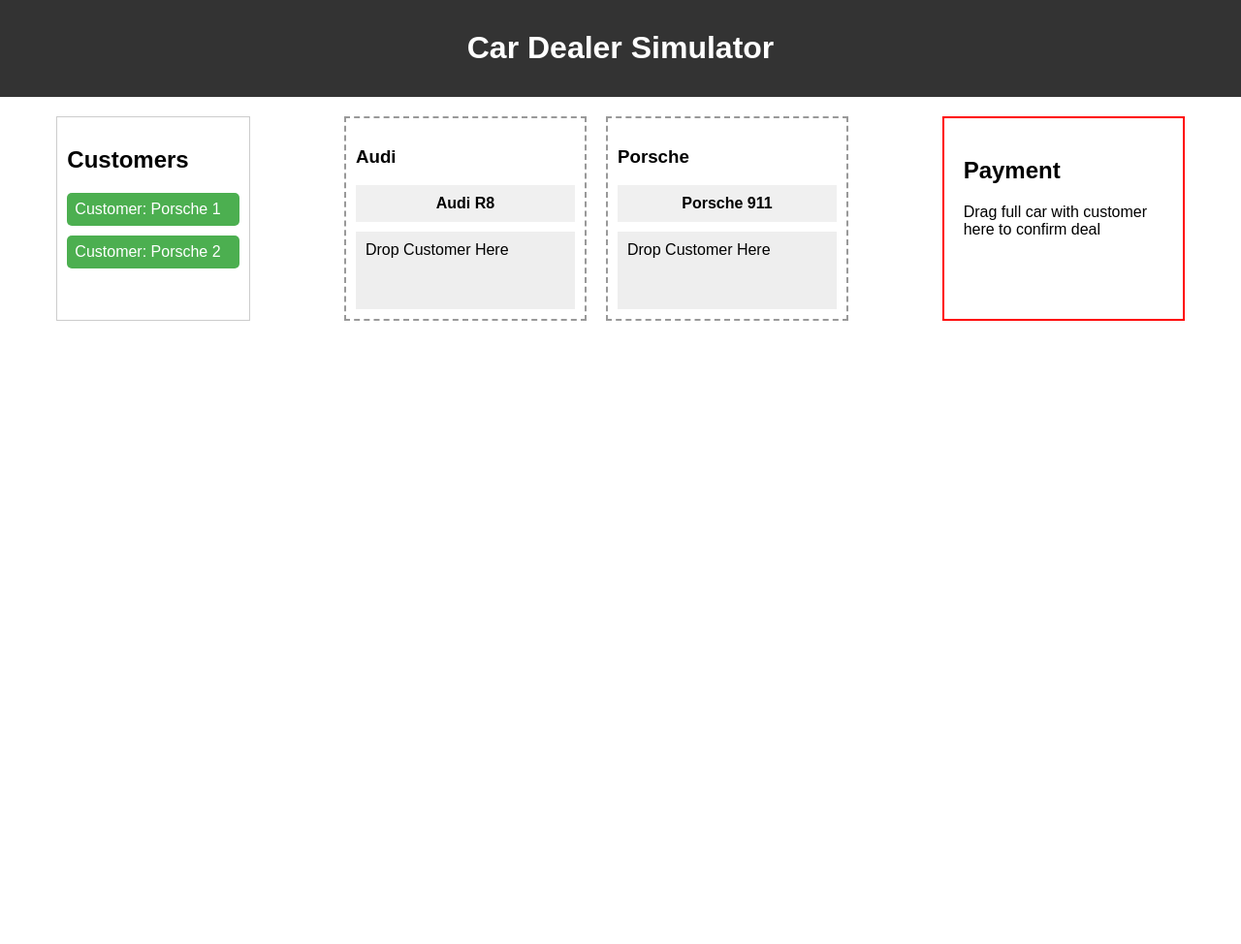
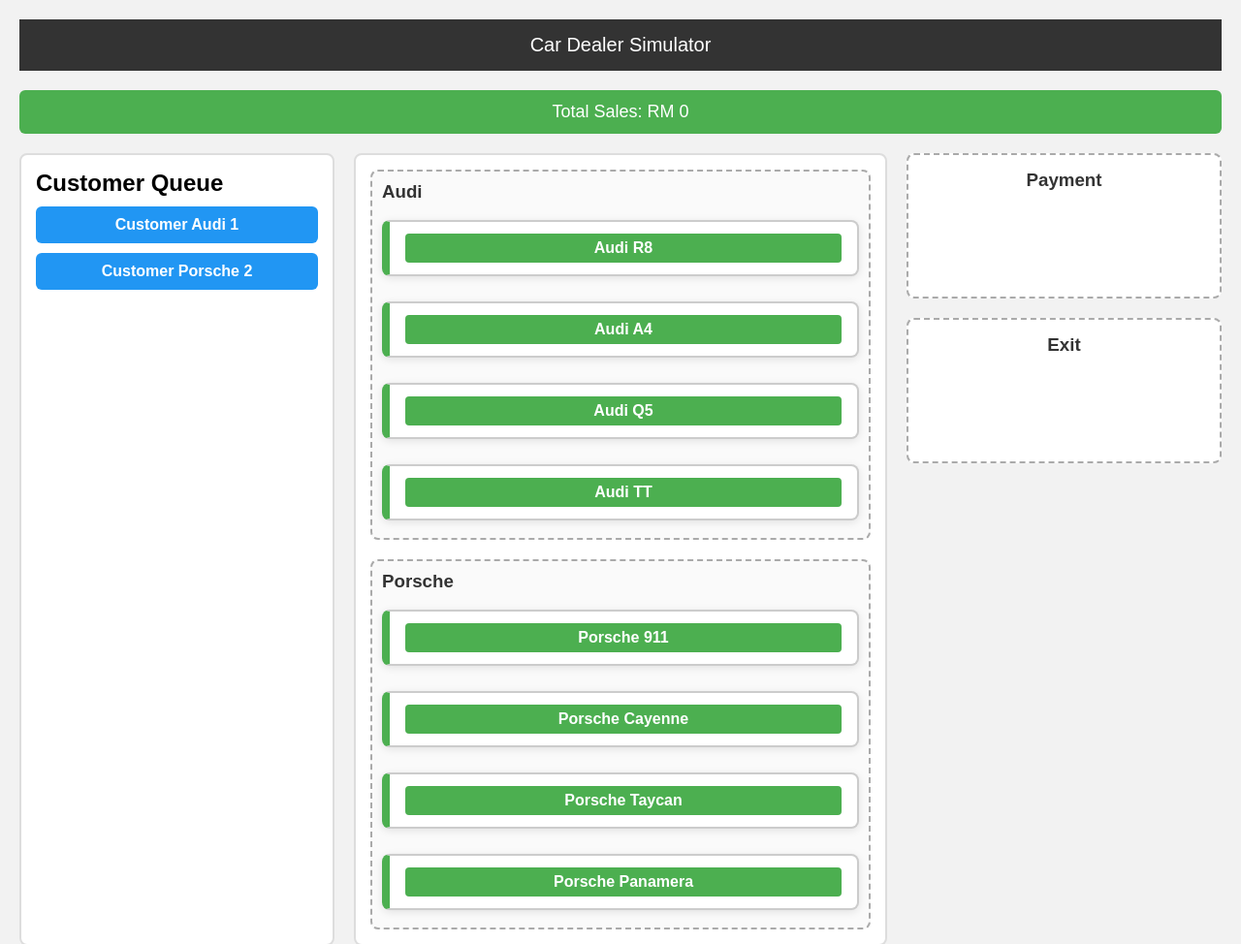
Before and after one commit to Cloudyky/drag-n-drop, a plain HTML site: page index.html in a window 1280 px wide. Shown: the top 974 px of the page at 97% size. Before the commit the page ends 800 px from the top, so only its background shows below. Drawn offline with nearby package versions, Linux system fonts and the light colour scheme.

Commit message:
update new car management

```diff
--- a/index.html
+++ b/index.html
@@ -1,39 +1,43 @@
 <!DOCTYPE html>
 <html lang="en">
 <head>
-  <meta charset="UTF-8">
-  <title>Car Dealer Drag & Drop</title>
-  <link rel="stylesheet" href="style.css">
+  <meta charset="UTF-8" />
+  <meta name="viewport" content="width=device-width, initial-scale=1.0"/>
+  <title>Car Dealer Simulator</title>
+  <link rel="stylesheet" href="style.css" />
   <script src="https://code.jquery.com/jquery-3.6.0.min.js"></script>
-  <script src="script.js" defer></script>
 </head>
 <body>
-  <div class="navbar">
-    <h1>Car Dealer Simulator</h1>
-  </div>
+  <div class="navbar">Car Dealer Simulator</div>
+  <div id="sales-bar">Total Sales: RM <span id="sales-amount">0</span></div>
 
   <div class="container">
-    <div class="left">
-      <h2>Customers</h2>
+    <div class="queue-area">
+      <h2>Customer Queue</h2>
+      <div id="customer-queue"></div>
     </div>
 
-    <div class="brands">
-      <div class="brand-drop" data-brand="audi">
+    <div class="brand-area">
+      <div class="brand-slot" id="audi-slot">
         <h3>Audi</h3>
-        <div class="car">Audi R8</div>
-        <div class="customer-drop" data-brand="audi">Drop Customer Here</div>
+        <div class="customer-slot" id="audi-cars"></div>
       </div>
-      <div class="brand-drop" data-brand="porsche">
+      <div class="brand-slot" id="porsche-slot">
         <h3>Porsche</h3>
-        <div class="car">Porsche 911</div>
-        <div class="customer-drop" data-brand="porsche">Drop Customer Here</div>
+        <div class="customer-slot" id="porsche-cars"></div>
       </div>
     </div>
 
-    <div class="payment-drop">
-      <h2>Payment</h2>
-      <p>Drag full car with customer here to confirm deal</p>
+    <div class="payment-exit-area">
+      <div class="payment-area" id="payment-area">
+        <h3>Payment</h3>
+      </div>
+      <div class="exit-area" id="exit-area">
+        <h3>Exit</h3>
+      </div>
     </div>
   </div>
+
+  <script src="script.js"></script>
 </body>
 </html>
--- a/script.js
+++ b/script.js
@@ -1,78 +1,113 @@
 $(document).ready(function () {
-    let customerCount = 0;
-    const maxCustomers = 10;
-    const customerBrands = ["Porsche", "Audi"];
+  let customerCount = 1;
+  let totalSales = 0;
+  const carPrice = 100000;
 
-    function generateCustomer(n) {
-        const brand = customerBrands[Math.floor(Math.random() * customerBrands.length)];
-        const customer = $("<div>")
-            .addClass("draggable customer")
-            .attr("id", "cust" + n)
-            .attr("draggable", "true")
-            .attr("data-brand", brand.toLowerCase())
-            .text("Customer: " + brand + " " + n);
-        $(".left").append(customer);
+  const audiModels = ["Audi R8", "Audi A4", "Audi Q5", "Audi TT"];
+  const porscheModels = ["Porsche 911", "Porsche Cayenne", "Porsche Taycan", "Porsche Panamera"];
+
+  // Generate cars
+  function generateCars(models, brand) {
+    models.forEach(model => {
+      const carDiv = $('<div>')
+        .addClass('car-with-customer')
+        .attr('draggable', 'true')
+        .attr('data-brand', brand)
+        .attr('data-model', model)
+        .html(`<div class="car">${model}</div>`);
+      $(`#${brand.toLowerCase()}-cars`).append(carDiv);
+    });
   }
 
-    const interval = setInterval(() => {
-        if ($(".left .customer").length < maxCustomers) {
+  generateCars(audiModels, 'Audi');
+  generateCars(porscheModels, 'Porsche');
+
+  // Generate customers every 2s until 10
+  const customerInterval = setInterval(() => {
+    if ($('#customer-queue .customer').length < 10) {
+      const brand = Math.random() < 0.5 ? 'Audi' : 'Porsche';
+      const cust = $('<div>')
+        .addClass('customer')
+        .attr('draggable', 'true')
+        .attr('id', 'cust' + customerCount)
+        .text(`Customer ${brand} ${customerCount}`);
+      $('#customer-queue').append(cust);
       customerCount++;
-        generateCustomer(customerCount);
     }
-        if (customerCount >= maxCustomers) clearInterval(interval);
   }, 2000);
 
-    // Dragging customer only
-    $(document).on("dragstart", ".customer", function (e) {
-        const id = $(this).attr("id");
-        e.originalEvent.dataTransfer.setData("text/plain", id);
-        console.log("Dragging customer:", id);
+  // Drag start
+  $(document).on('dragstart', '.customer, .car-with-customer', function (e) {
+    e.originalEvent.dataTransfer.setData("text/plain", $(this).attr('id') || $(this).data('model'));
+    e.originalEvent.dataTransfer.setData("type", $(this).hasClass('customer') ? 'customer' : 'car');
+    $(this).addClass("dragging");
   });
 
-    // Drop customer to correct brand section
-    $(".customer-drop").on("dragover", function (e) {
+  // Allow drop
+  $('.customer-slot, #payment-area, #exit-area').on('dragover', function (e) {
     e.preventDefault();
   });
 
-    $(".customer-drop").on("drop", function (e) {
+  // Drop customer into car
+//   $('.customer-slot').on('drop', function (e) {
+//     e.preventDefault();
+//     const dragType = e.originalEvent.dataTransfer.getData("type");
+//     const id = e.originalEvent.dataTransfer.getData("text/plain");
+//     if (dragType === 'customer') {
+//       const cust = $('#' + id);
+//       const targetCar = $(this).find('.car-with-customer:not(:has(.customer))').first();
+//       if (targetCar.length) {
+//         targetCar.append(cust);
+//       }
+//     }
+//   });
+
+    // Drop customer directly into specific car
+    $(document).on('dragover', '.car-with-customer', function (e) {
     e.preventDefault();
-        const customerId = e.originalEvent.dataTransfer.getData("text/plain");
-        const $customer = $("#" + customerId);
+    });
 
-        const brand = $(this).data("brand");
-        if ($customer.data("brand") === brand) {
-        const customerBox = $("<div>")
-            .addClass("customer-box")
-            .attr("draggable", "true")
-            .attr("id", "pair" + customerId)
-            .text("🚗 " + brand.toUpperCase() + " + " + $customer.text());
+    $(document).on('drop', '.car-with-customer', function (e) {
+    e.preventDefault();
+    const dragType = e.originalEvent.dataTransfer.getData("type");
+    const id = e.originalEvent.dataTransfer.getData("text/plain");
 
-        $(this).closest(".brand-drop").append(customerBox);
-        $customer.remove();
-
-        // Topup customer
-        if ($(".left .customer").length < maxCustomers) {
-            customerCount++;
-            generateCustomer(customerCount);
+    if (dragType === 'customer') {
+        const cust = $('#' + id);
+        // Check kalau kereta belum ada customer
+        if ($(this).find('.customer').length === 0) {
+        $(this).append(cust);
         }
-        } else {
-            alert("Customer only wants a " + $customer.data("brand"));
     }
     });
 
-    // Drag full car+customer box to payment
-    $(document).on("dragstart", ".customer-box", function (e) {
-        e.originalEvent.dataTransfer.setData("text/plain", $(this).attr("id"));
+  // Drop to payment
+  $('#payment-area').on('drop', function (e) {
+    e.preventDefault();
+    const dragType = e.originalEvent.dataTransfer.getData("type");
+    const id = e.originalEvent.dataTransfer.getData("text/plain");
+    if (dragType === 'car') {
+      const carDiv = $(`[data-model="${id}"]`);
+      if (carDiv.find('.customer').length) {
+        totalSales += carPrice;
+        $('#sales-amount').text(totalSales.toLocaleString());
+        carDiv.remove();
+      }
+    }
   });
 
-    $(".payment-drop").on("dragover", function (e) {
+  // Drop to exit
+  $('#exit-area').on('drop', function (e) {
     e.preventDefault();
-    });
-
-    $(".payment-drop").on("drop", function (e) {
-        e.preventDefault();
-        const boxId = e.originalEvent.dataTransfer.getData("text/plain");
-        const $box = $("#" + boxId);
-        $(".payment-drop").append($box);
+    const dragType = e.originalEvent.dataTransfer.getData("type");
+    const id = e.originalEvent.dataTransfer.getData("text/plain");
+    if (dragType === 'customer') {
+      $('#' + id).remove();
+    } else if (dragType === 'car') {
+      const carDiv = $(`[data-model="${id}"]`);
+      if (carDiv.find('.customer').length) {
+        carDiv.find('.customer').remove();
+      }
+    }
   });
 });
--- a/style.css
+++ b/style.css
@@ -1,85 +1,144 @@
 * {
+  margin: 0;
+  padding: 0;
   box-sizing: border-box;
   font-family: Arial, sans-serif;
 }
 
-::-webkit-scrollbar{
-    display: none;
-}
-
 body {
-  margin: 0;
-  padding: 0;
+  background-color: #f2f2f2;
+  padding: 20px;
 }
 
 .navbar {
-  background: #333;
+  background-color: #333;
   color: white;
-  padding: 10px;
+  padding: 15px;
   text-align: center;
+  font-size: 20px;
+  margin-bottom: 20px;
+}
+
+#sales-bar {
+  background-color: #4caf50;
+  color: white;
+  padding: 12px;
+  font-size: 18px;
+  text-align: center;
+  border-radius: 6px;
+  margin-bottom: 20px;
 }
 
 .container {
   display: flex;
-  justify-content: space-around;
-  padding: 20px;
   gap: 20px;
   flex-wrap: wrap;
+  justify-content: space-between;
 }
 
-.left {
-  width: 200px;
-  border: 1px solid #ccc;
-  padding: 10px;
+.queue-area {
+  flex: 1 1 200px;
+  background-color: #fff;
+  border: 2px solid #ddd;
+  border-radius: 8px;
+  padding: 15px;
+  min-height: 200px;
 }
 
-.draggable {
-  background: #4CAF50;
-  color: white;
-  padding: 8px;
-  margin: 10px 0;
-  cursor: grab;
-  border-radius: 5px;
+.queue-area h2 {
+  margin-bottom: 10px;
 }
 
-.brands {
+.customer {
+  background-color: #2196f3;
+  color: white;
+  padding: 10px;
+  border-radius: 6px;
+  margin-bottom: 10px;
+  cursor: grab;
+  font-weight: bold;
+  text-align: center;
+}
+
+.brand-area {
+  flex: 2 1 300px;
+  background-color: #fff;
+  border: 2px solid #ddd;
+  border-radius: 8px;
+  padding: 15px;
   display: flex;
+  flex-direction: column;
   gap: 20px;
 }
 
-.brand-drop {
-  width: 250px;
-  border: 2px dashed #999;
+.brand-slot {
+  border: 2px dashed #aaa;
+  border-radius: 8px;
   padding: 10px;
-  min-height: 200px;
+  min-height: 150px;
+  background-color: #fafafa;
+}
+
+.brand-slot h3 {
+  margin-bottom: 10px;
+  color: #333;
+}
+
+.car-with-customer {
+  background: #ffffff;
+  border: 2px solid #ccc;
+  border-left: 8px solid #4caf50;
+  border-radius: 8px;
+  padding: 12px 16px;
+  display: flex;
+  flex-direction: column;
+  gap: 6px;
+  margin: 8px 0;
+  cursor: grab;
+  box-shadow: 0 2px 8px rgba(0, 0, 0, 0.1);
 }
 
 .car {
-  background: #f0f0f0;
-  padding: 10px;
-  margin-bottom: 10px;
+  background-color: #4caf50;
+  color: white;
+  padding: 6px 10px;
+  border-radius: 4px;
+  font-weight: bold;
   text-align: center;
-  font-weight: bold;
 }
 
-.customer-drop {
-  min-height: 80px;
-  background: #eee;
-  padding: 10px;
-  margin-top: 10px;
+.customer-slot {
+  display: flex;
+  flex-direction: column;
+  gap: 10px;
+  min-height: 50px;
 }
 
-.customer-box {
-  margin-top: 10px;
-  padding: 5px;
-  background-color: #2196F3;
-  color: white;
-  border-radius: 5px;
+.payment-exit-area {
+  flex: 1 1 200px;
+  display: flex;
+  flex-direction: column;
+  gap: 20px;
 }
 
-.payment-drop {
-  border: 2px solid red;
-  padding: 20px;
-  width: 250px;
+.payment-area,
+.exit-area {
+  background-color: #fff;
+  border: 2px dashed #aaa;
+  border-radius: 8px;
+  padding: 15px;
   min-height: 150px;
+  text-align: center;
 }
+
+.payment-area h3,
+.exit-area h3 {
+  margin-bottom: 10px;
+  color: #333;
+}
+
+@media (max-width: 768px) {
+  .container {
+    flex-direction: column;
+  }
+}
```
Lines whose indentation alone changed are shown as unchanged.
